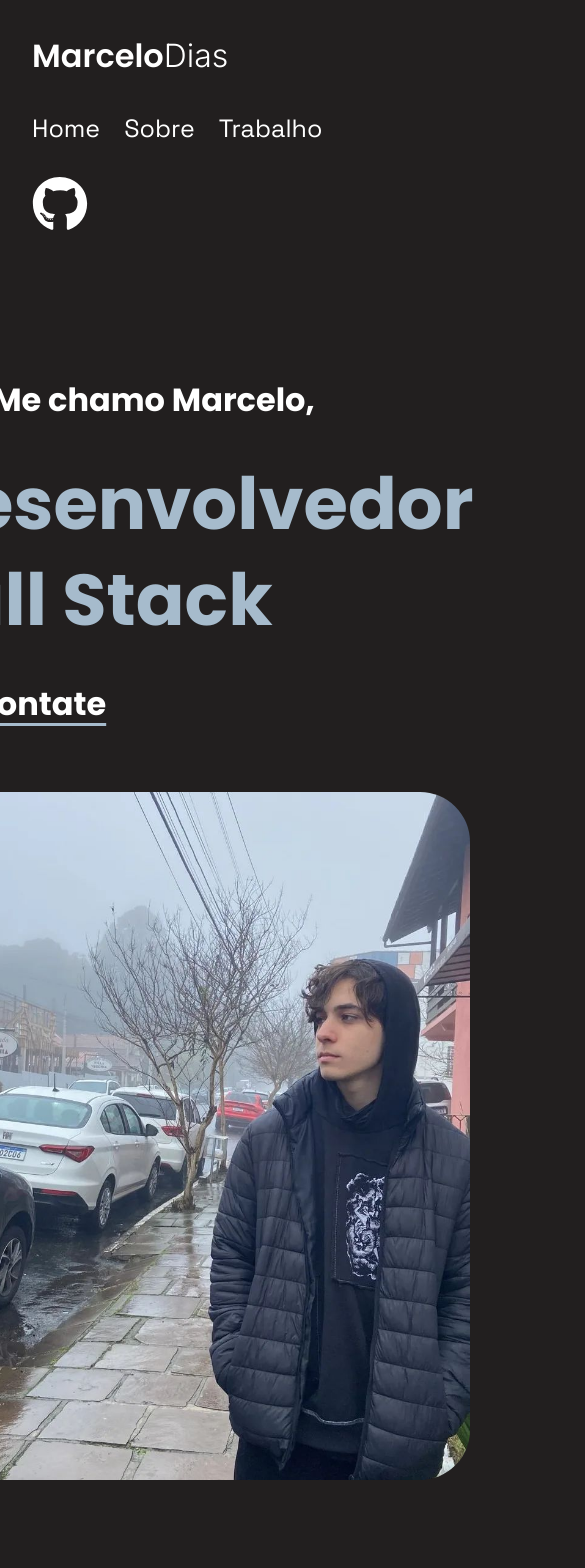
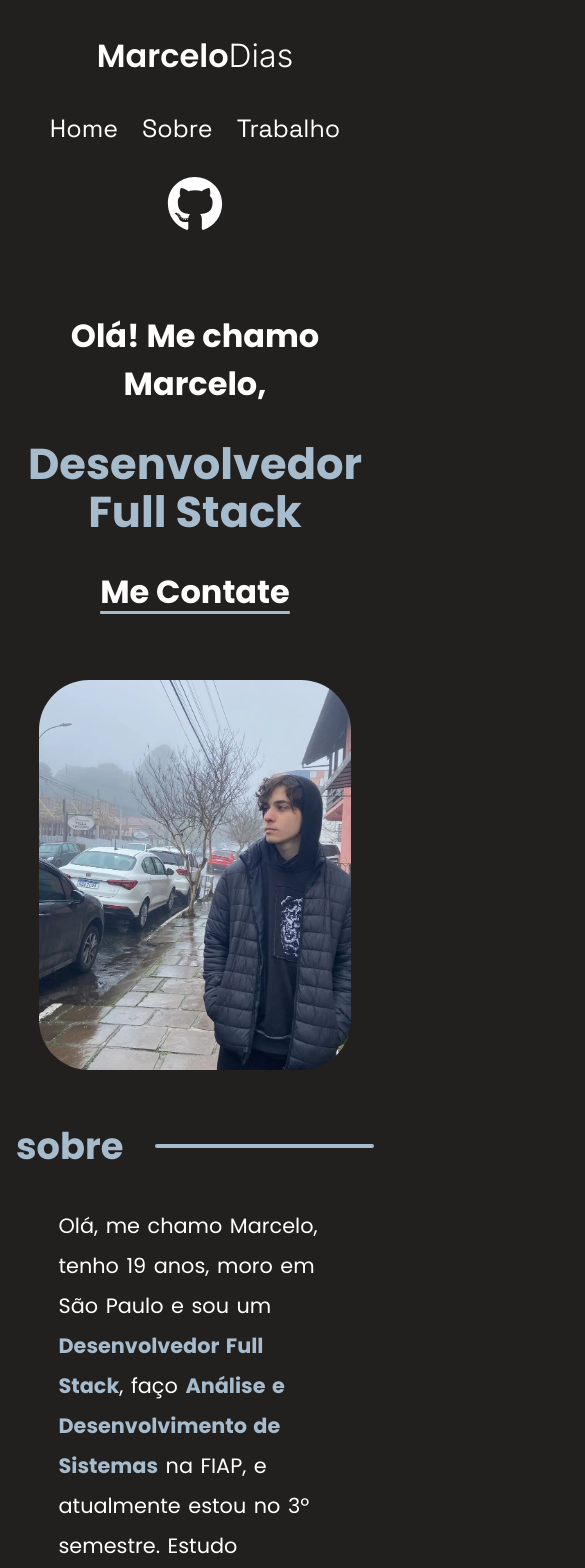
Before and after one commit to marcelodiass/portfolio-react, a React (Vite) app: page / in a window 390 px wide. Shown: the top 1568 px of the page, 585 px wide, since content can reach past the window. Built offline with nearby package versions, Linux system fonts and the light colour scheme; no server answers.

Commit message:
Made responsive!

```diff
--- a/src/components/Contato/Contato.jsx
+++ b/src/components/Contato/Contato.jsx
@@ -18,7 +18,7 @@ function Contato() {
       <ContatoForm />
       <p className={styles.contatoTexto}>
         Ou se preferir: <br />
-        <b>marcelodias.desenvolvedor@gmail</b> <br />
+        <b className={styles.email}>marcelodias.desenvolvedor@gmail</b> <br />
         <div className={styles.icons}>
           <FaLinkedin
             className={styles.iconContato}
--- a/src/components/Contato/Contato.module.css
+++ b/src/components/Contato/Contato.module.css
@@ -159,3 +159,16 @@
   text-align: center;
   cursor: pointer;
 }
+
+@media (max-width: 700px) {
+  .contatoTexto {
+    padding: 0;
+    width: 80vw;
+  }
+  .formContainer {
+    width: 80%;
+  }
+  .contatoTexto .email {
+    font-size: 1rem;
+  }
+}
--- a/src/components/Home/Home.module.css
+++ b/src/components/Home/Home.module.css
@@ -36,3 +36,21 @@
     width: auto;
     height: 43rem;
 }
+
+@media (max-width: 700px) {
+    .saudacoes {
+        text-align: center;
+        width: 100vw;
+    }
+    .saudacoes h1 {
+        font-size: 2.7rem;
+        line-height: 3rem;
+    }
+    .imagemHome {
+        width: 80vw;
+        height: auto;
+    }
+    .home {
+        padding: 3rem;
+    }
+}
--- a/src/components/NavBar/NavBar.module.css
+++ b/src/components/NavBar/NavBar.module.css
@@ -22,7 +22,7 @@
     display: flex;
     gap: 1.5em;
     font-family: 'Poppins';
-    align-items: center;
+    justify-content: space-evenly;
     text-align: center;
     list-style: none;
     flex-wrap: wrap;
@@ -40,5 +40,10 @@
 .iconGithub {
     font-size: 3.5rem;
     cursor: pointer;
-    align-self: self-end;
 }
+
+@media (max-width: 700px) {
+    .nav {
+        flex-direction: column;
+    }
+}
--- a/src/components/Projeto/Projeto.module.css
+++ b/src/components/Projeto/Projeto.module.css
@@ -72,3 +72,10 @@ li, ul {
     background-color: transparent;
     list-style: none;
 }
+
+@media (max-width: 700px) {
+  section.card, .card img {
+    width: 80vw;
+    height: 60vw;
+  }
+}
--- a/src/components/SectionTitle/SectionTitle.module.css
+++ b/src/components/SectionTitle/SectionTitle.module.css
@@ -19,3 +19,13 @@
     background-color:#A6BBCC;
     height: 4px;
 }
+
+@media (max-width: 700px) {
+    .section {
+        width: 100vw;
+        padding: 0 1rem;
+    }
+    .section .titulo {
+        font-size: 2.3rem;
+    }
+}
--- a/src/components/Sobre/Sobre.module.css
+++ b/src/components/Sobre/Sobre.module.css
@@ -27,6 +27,12 @@ b {
 
 @media (max-width: 1100px) {
     .experiencias {
-        padding: 4rem 4rem;
+        padding: 4rem;
+    }
+    .sobreTexto {
+        width: 70vw;
+    }
+    .sobre {
+        padding-top: 2rem;
     }
 }
--- a/src/components/Trabalho/Trabalho.module.css
+++ b/src/components/Trabalho/Trabalho.module.css
@@ -20,3 +20,17 @@
     justify-content: space-evenly;
     align-content: center;
 }
+
+@media (max-width: 700px) {
+    .trabalhoTexto {
+        width: 70vw;
+    }
+    .trabalho {
+        padding: 2rem 0 3rem 0;
+    }
+    .projetos {
+        flex-direction: column;
+        padding: 0 0 2.5rem 0;
+        gap: 4rem;
+    }
+}
--- a/src/index.css
+++ b/src/index.css
@@ -10,7 +10,13 @@
 }
 
 html {
-  width: 100vw;
+  width: fit-content;
+}
+
+@media (max-width: 700px) {
+  html {
+    max-width: 100vw;
+  }
 }
 
 ::-webkit-scrollbar {
```
